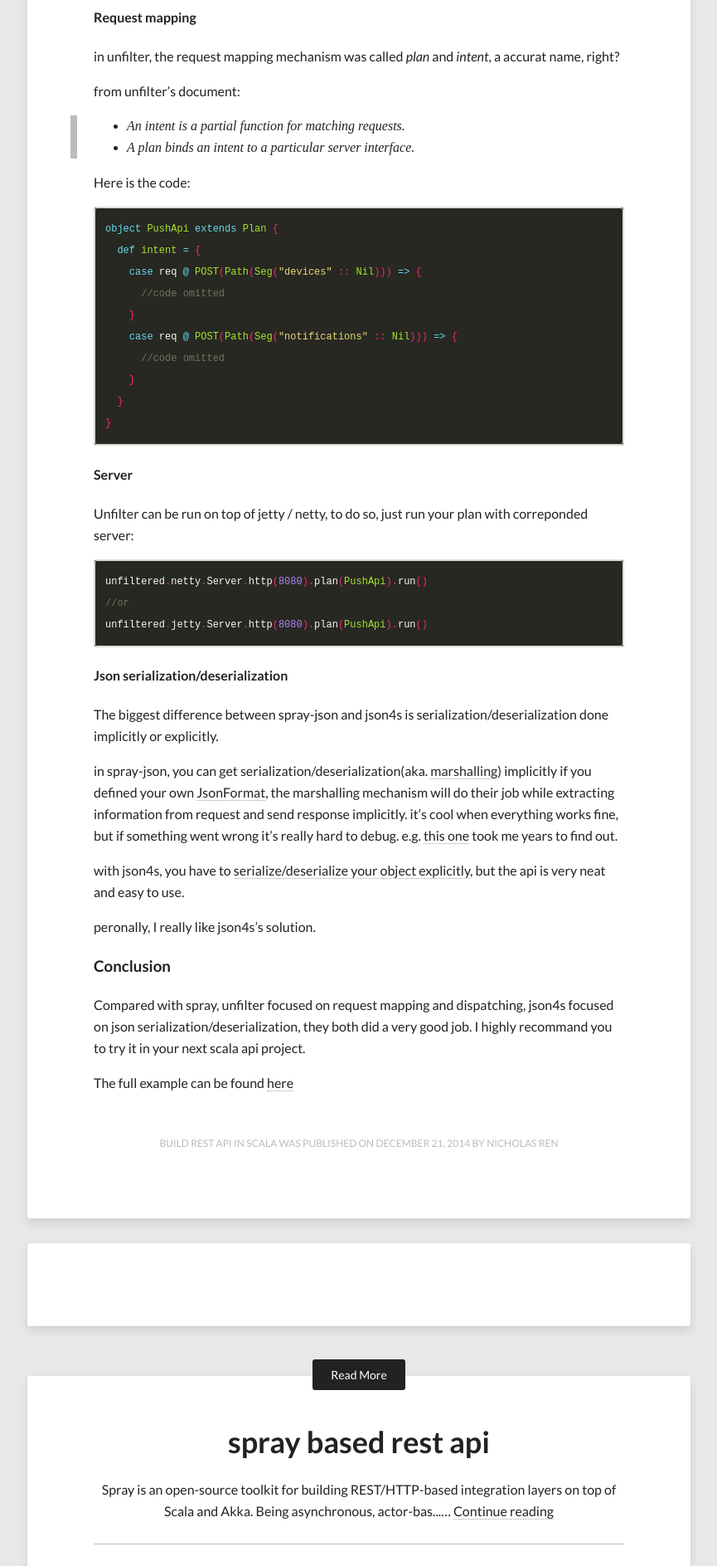
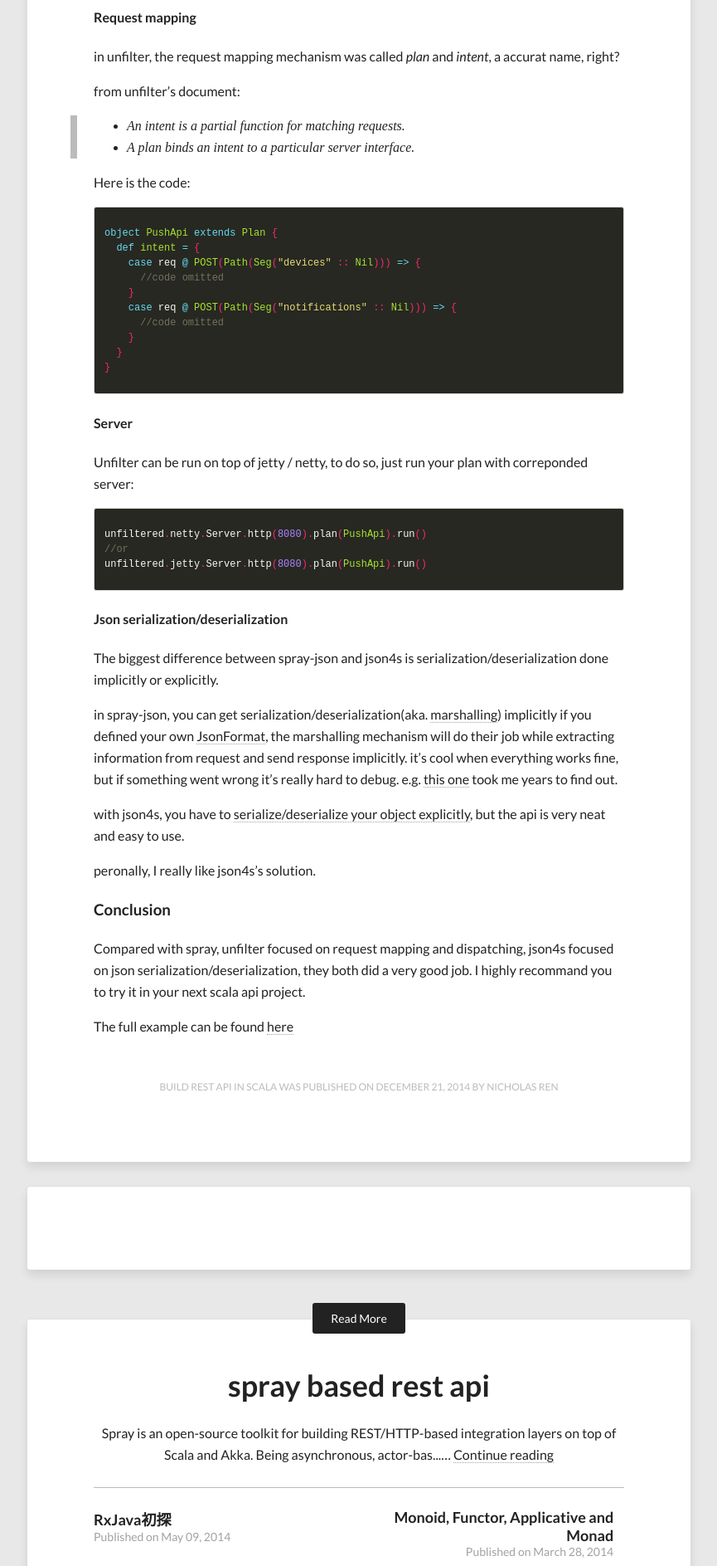
Before and after one commit to nicholasren/nicholasren.github.io, a Jekyll site: the page built from _posts/2014-12-21-build-rest-api-in-scala.md, in a window 1280 px wide. Shown: the part 813-2700 px from the top of the page at 83% size, without its empty margins (207-1072 px from the left). Built offline with Jekyll 4.4.1, drawn with Linux system fonts in a browser that asks for light colours; nearby versions of some CDN libraries; Markdown is read by kramdown in place of the engine named in the settings; comment, search, counter and statistics services are not loaded.

Commit message:
Update 2014-12-21-build-rest-api-in-scala.md

````diff
--- a/_posts/2014-12-21-build-rest-api-in-scala.md
+++ b/_posts/2014-12-21-build-rest-api-in-scala.md
@@ -31,7 +31,7 @@
 
 Here is the code:
 
-```scala
+{%highlight scala%}
 object PushApi extends Plan {
   def intent = {
     case req @ POST(Path(Seg("devices" :: Nil))) => {
@@ -42,15 +42,16 @@
     }
   }
 }
-```
+{%endhighlight%}
 
 #### Server
 Unfilter can be run on top of jetty / netty, to do so, just run your plan with correponded server:
-```scala
+
+{%highlight scala%}
 unfiltered.netty.Server.http(8080).plan(PushApi).run()
 //or
 unfiltered.jetty.Server.http(8080).plan(PushApi).run()
-```
+{%endhighlight%}
 
 ####Json serialization/deserialization
 The biggest difference between spray-json and json4s is serialization/deserialization done implicitly or explicitly.
````
